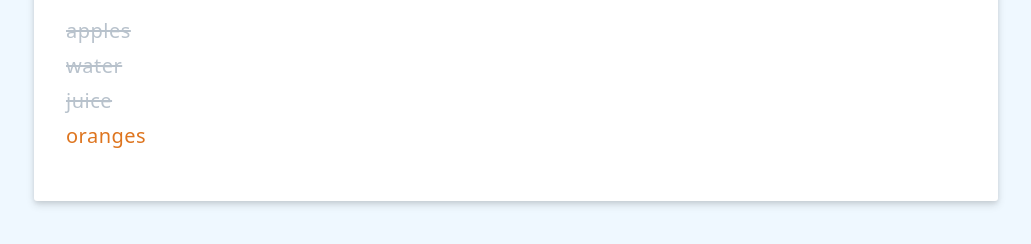
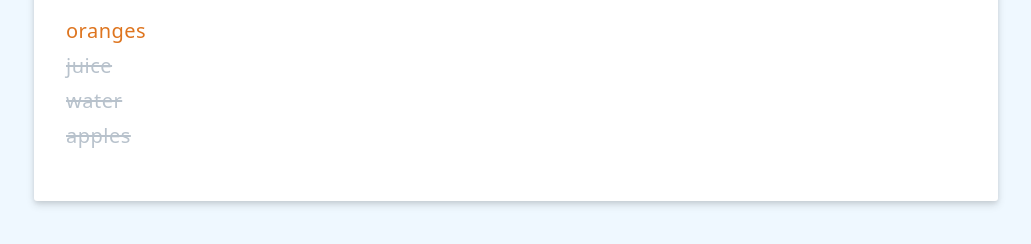
Before and after one commit to MartynasMV/shopping-list-app-vue3, a plain HTML site: page index.html in a window 1280 px wide. Shown: the part 360-604 px from the top of the page, without its empty margins (124-1155 px from the left). Drawn offline with nearby package versions, Linux system fonts and the light colour scheme.

Commit message:
reversedItems added

```diff
--- a/index.html
+++ b/index.html
@@ -62,7 +62,7 @@
 				end of example-->
 
 				<li
-					v-for="(item, index) in items"
+					v-for="(item, index) in reversedItems"
 					@click="togglePurchase(item)"
 					:key="item.id"
 					:class="{
@@ -91,6 +91,11 @@
 						],
 					};
 				},
+				computed: {
+					reversedItems() {
+						return [...this.items].reverse();
+					},
+				},
 				methods: {
 					saveItem() {
 						this.items.push({
```
